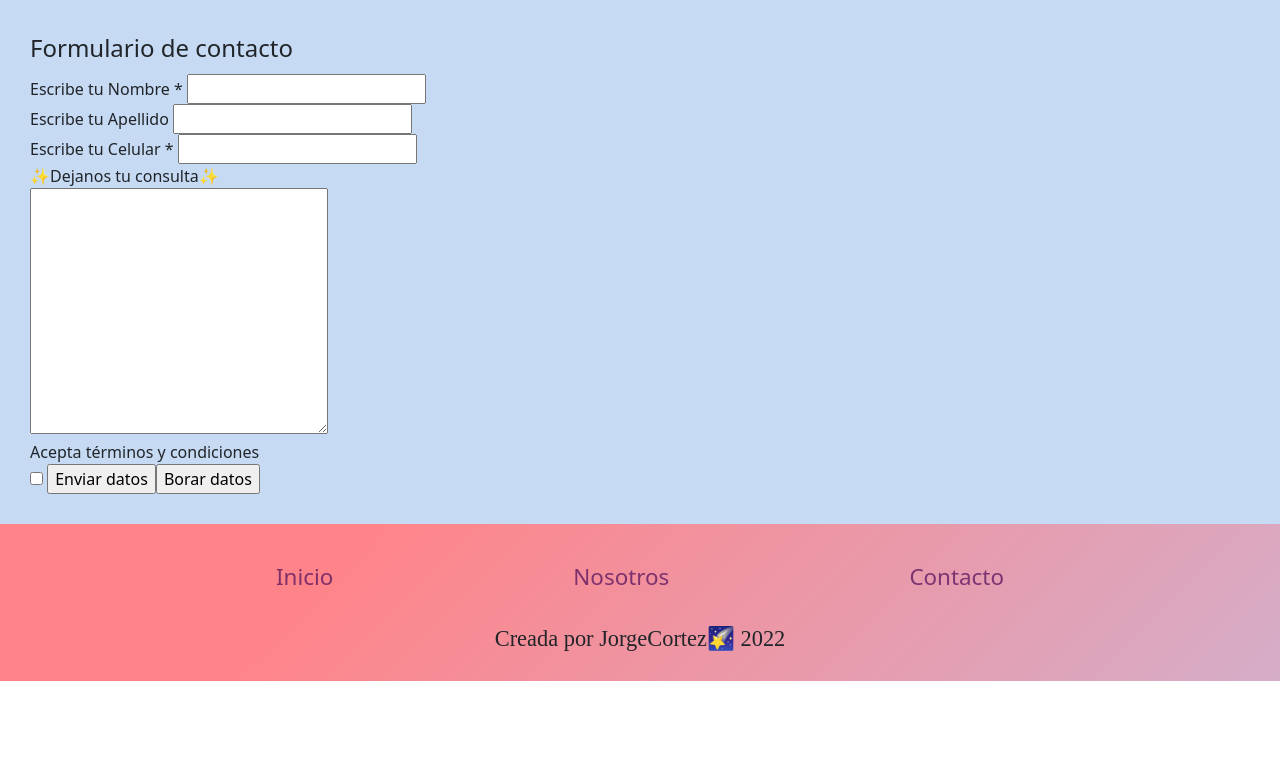
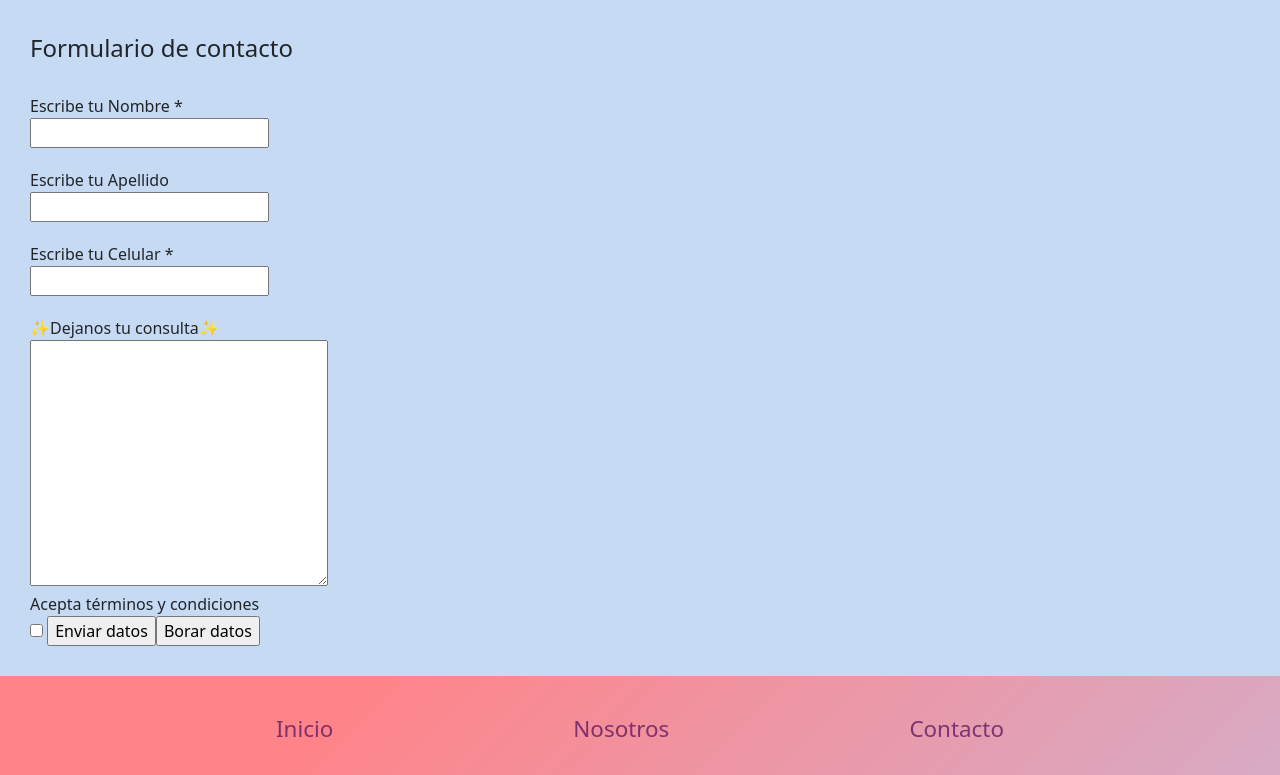
Before and after one commit to tottycortez/nailsCortez, a website: page pages/contacto.html in a window 1280 px wide. Shown: the part 728-1503 px from the top of the page. Before the commit the page ends 1409 px from the top, so only its background shows below. Drawn offline with nearby package versions, Linux system fonts and the light colour scheme; a web font is replaced by a local one.

Commit message:
correcciones trabajo final

```diff
--- a/pages/contacto.html
+++ b/pages/contacto.html
@@ -58,17 +58,17 @@
                 <form action="">
                     <fieldset>
                         <legend>Formulario de contacto</legend>
-                        <div>
-                            <label for="nombre">Escribe tu Nombre *</label> <input type="text" name="nombre" required>
+                        <div class="caja-contacto">
+                            <label for="nombre">Escribe tu Nombre *</label> <input class="espacio" type="text" name="nombre" required>
                         </div>
-                        <div>
-                            <label for="apellido">Escribe tu Apellido</label> <input type="text" name="apellido">
+                        <div class="caja-contacto">
+                            <label for="apellido">Escribe tu Apellido</label> <input class="espacio" type="text" name="apellido">
                         </div>
-                        <div>
-                            <label for="celular">Escribe tu Celular *</label> <input type="celular" name="celular"
+                        <div class="caja-contacto">
+                            <label for="celular">Escribe tu Celular *</label> <input class="espacio" type="celular" name="celular"
                                 required>
                         </div>
-                        <div>
+                        <div class="caja-contacto">
                             <label for="comentario">✨Dejanos tu consulta✨</label><br>
                             <textarea name="comentario" id="" cols="30" rows="10"></textarea>
                         </div>
--- /dev/null
+++ b/scss/_contacto.scss
@@ -0,0 +1,9 @@
+.contenedor-princ{
+    width: 70%;
+    .caja-contacto{
+        padding-top: 20px;
+        .espacio{
+            display: block;
+        }
+    }
+}
--- a/scss/estilo.scss
+++ b/scss/estilo.scss
@@ -58,3 +58,4 @@ body{
     @import "contenido-principal";
     @import "animaciones";
     @import "responsive";
+    @import "contacto";
```
Also changed, not shown: index.html (+2 -9 lines), pages/nosotros.html (+1 -12 lines), css/estilo.css.
